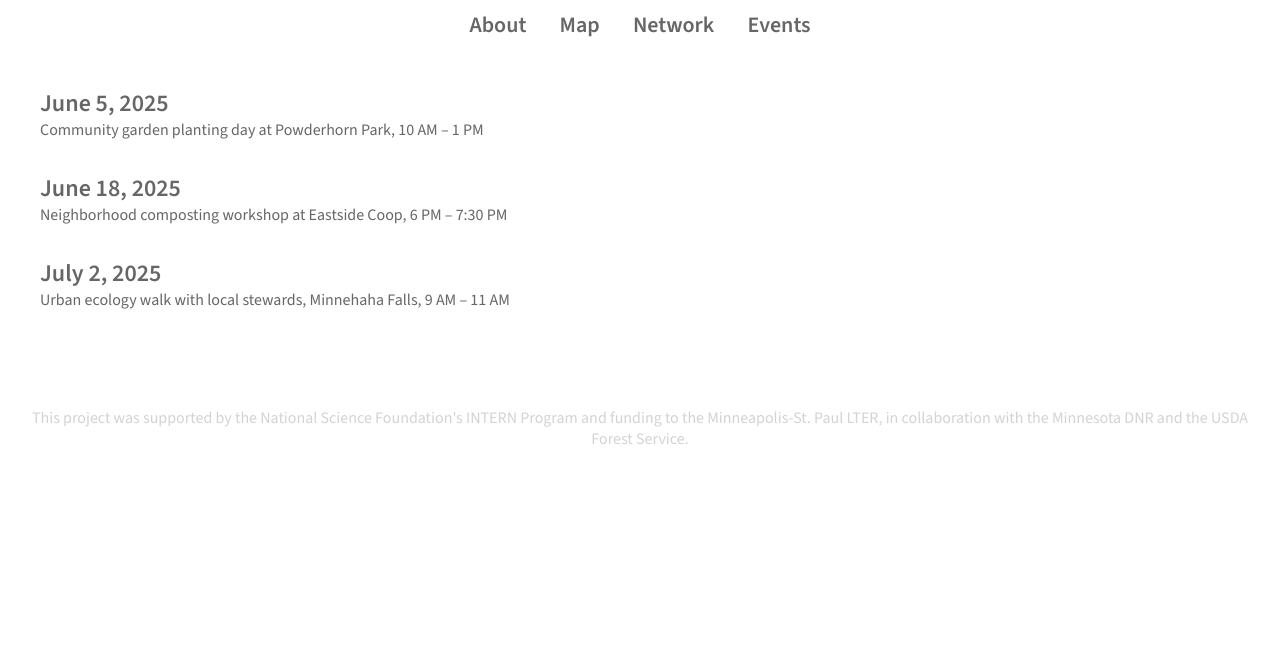
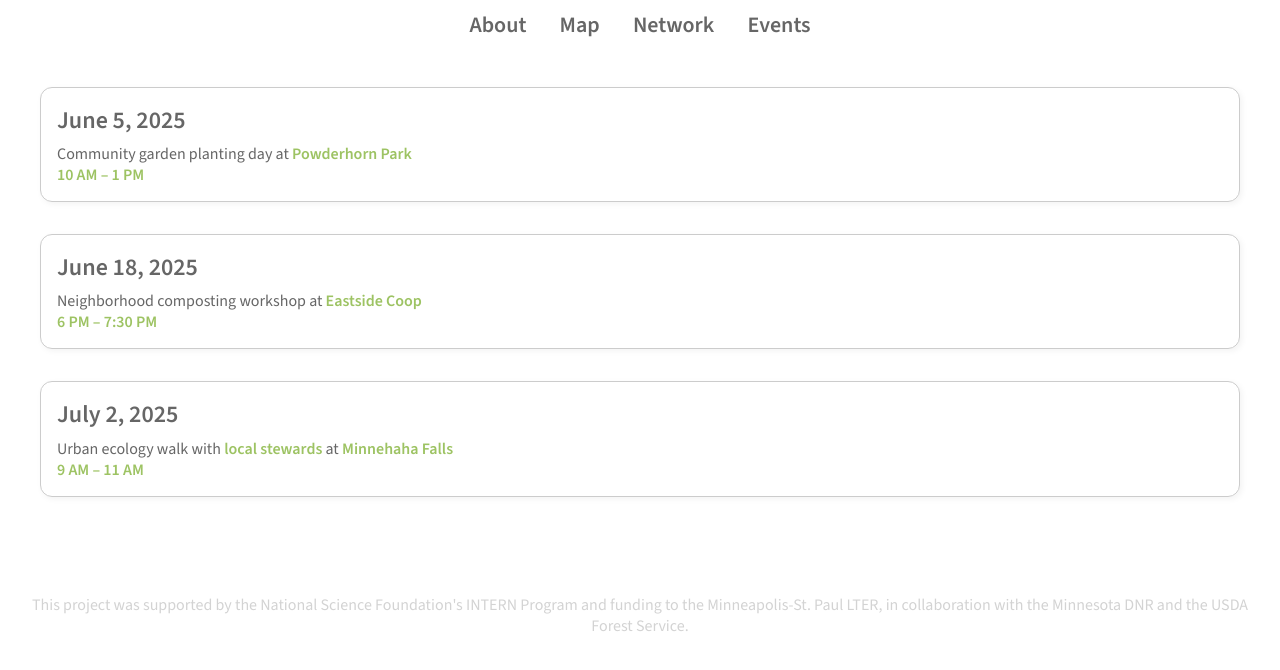
Before and after one commit to sallydonovan/mspstewmap, a Jekyll site: the page built from events.md, in a window 1280 px wide. Shown: the top 670 px of the page. Built offline with Jekyll 4.4.1, drawn with Linux system fonts in a browser that asks for light colours; some of the changed lines change nothing that is shown.

Commit message:
Update events.md

```diff
--- a/events.md
+++ b/events.md
@@ -3,17 +3,47 @@ title: "events"
 layout: default
 ---
 
-<div style="margin-bottom: 2em;">
-  <div style="font-weight: bold; font-size: 1.5em;">June 5, 2025</div>
-  <div>Community garden planting day at Powderhorn Park, 10 AM – 1 PM</div>
+<style>
+  .event-box {
+    border: 1px solid #ccc;
+    border-radius: 12px;
+    padding: 1em;
+    margin-bottom: 2em;
+    box-shadow: 2px 2px 6px rgba(0,0,0,0.05);
+  }
+
+  .event-date {
+    font-size: 1.5em;
+    font-weight: bold;
+    margin-bottom: 0.3em;
+  }
+
+  .event-highlight {
+    color: #9dc363;
+    font-weight: bold;
+  }
+</style>
+
+<div class="event-box">
+  <div class="event-date">June 5, 2025</div>
+  <div>
+    Community garden planting day at <span class="event-highlight">Powderhorn Park</span><br>
+    <span class="event-highlight">10 AM – 1 PM</span>
+  </div>
 </div>
 
-<div style="margin-bottom: 2em;">
-  <div style="font-weight: bold; font-size: 1.5em;">June 18, 2025</div>
-  <div>Neighborhood composting workshop at Eastside Coop, 6 PM – 7:30 PM</div>
+<div class="event-box">
+  <div class="event-date">June 18, 2025</div>
+  <div>
+    Neighborhood composting workshop at <span class="event-highlight">Eastside Coop</span><br>
+    <span class="event-highlight">6 PM – 7:30 PM</span>
+  </div>
 </div>
 
-<div style="margin-bottom: 2em;">
-  <div style="font-weight: bold; font-size: 1.5em;">July 2, 2025</div>
-  <div>Urban ecology walk with local stewards, Minnehaha Falls, 9 AM – 11 AM</div>
+<div class="event-box">
+  <div class="event-date">July 2, 2025</div>
+  <div>
+    Urban ecology walk with <span class="event-highlight">local stewards</span> at <span class="event-highlight">Minnehaha Falls</span><br>
+    <span class="event-highlight">9 AM – 11 AM</span>
+  </div>
 </div>
```
